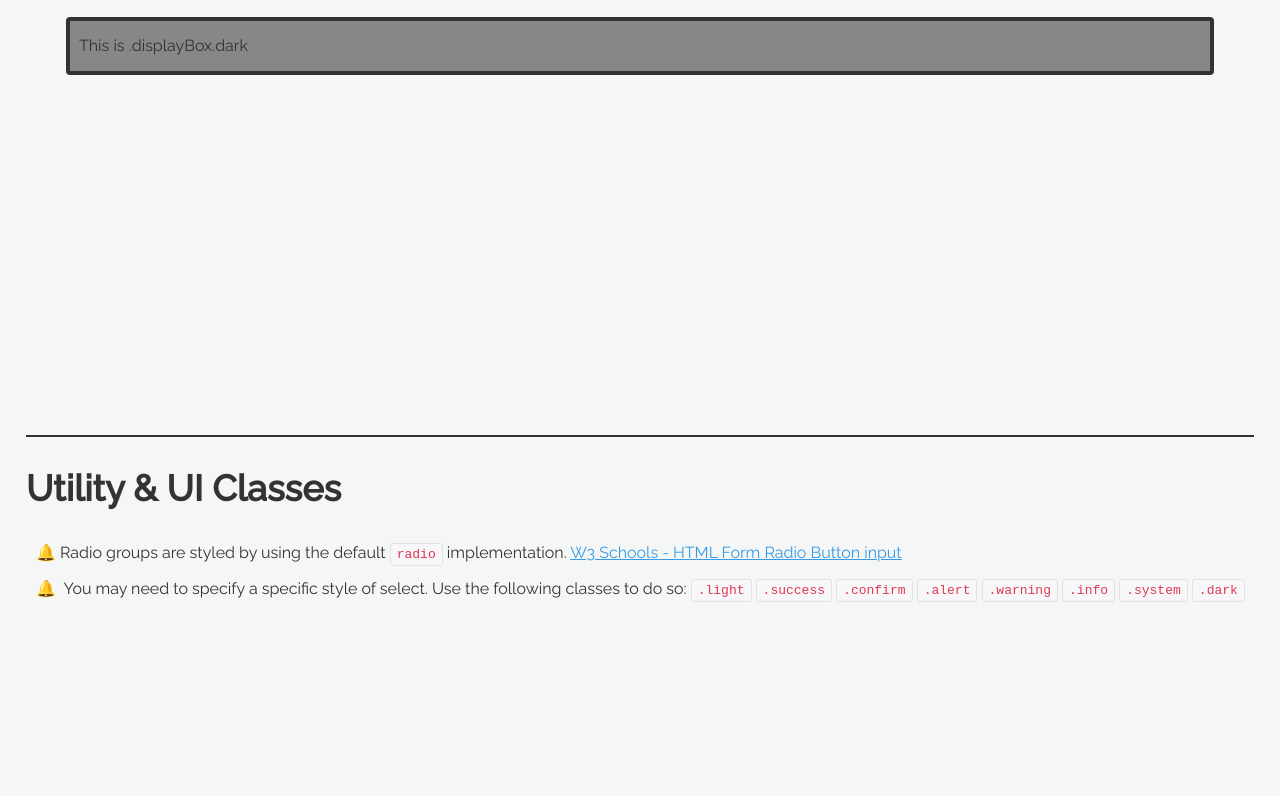
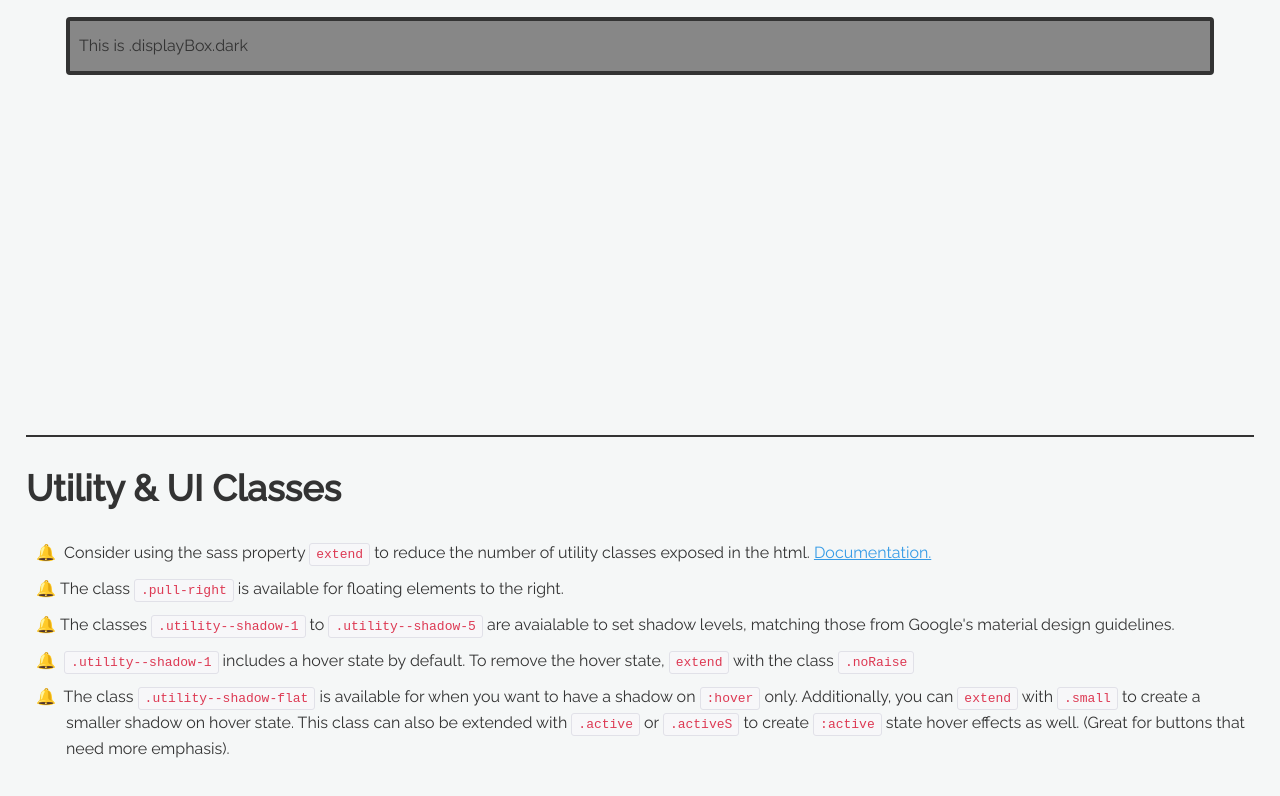
Before and after one commit to B3rry/recruitment-registry-style, a plain HTML site: page index.html in a window 1280 px wide. Shown: the part 9923-10719 px from the top of the page. Before the commit the page ends 10587 px from the top, so only its background shows below. Drawn offline with nearby package versions, Linux system fonts and the light colour scheme.

Commit message:
additionally information about utility classes

```diff
--- a/index.html
+++ b/index.html
@@ -2,7 +2,6 @@
 	<link rel="stylesheet" type="text/css" href="./css/style-presentation.css">
 	<script src="https://ajax.googleapis.com/ajax/libs/jquery/3.1.1/jquery.min.js"></script>
 </head>
-
 <body>
 	<h1>Recruitment Registry Style Guide</h1>
 	<span>Last updated on <time>October 31st, 2016</time></span>
@@ -29,8 +28,6 @@
 				});
 		</script>
 	</div>
-
-
 	<section id="colors">
 		<hr>
 		<h2 style="display:block;">Colors</h2>
@@ -492,7 +489,6 @@
 					</form>
 				</figure>
 			</section>
-
 			<section id="checkboxes">
 				<hr>
 				<h2 style="display:block;">Checkboxes</h2>
@@ -503,7 +499,6 @@
 
 				</figure>
 			</section>
-
 			<section id="displayboxes">
 				<hr>
 				<h2 style="display:block;">Display Boxes (Alerts/Notifications)</h2>
@@ -570,21 +565,21 @@
 					</div>
 				</figure>
 			</section>
-
 			<section id="utility">
 				<hr>
 				<h2 style="display:block;">Utility &amp; UI Classes</h2>
 				<ul>
-		<li>Radio groups are styled by using the default <em>radio</em> implementation. <a href="http://www.w3schools.com/html/html_forms.asp">W3 Schools - HTML Form Radio Button input</a></li>
 					<li>
-			You may need to specify a specific style of select. Use the following classes to do so: <em>.light</em> <em>.success</em> <em>.confirm</em> <em>.alert</em> <em>.warning</em> <em>.info</em> <em>.system</em> <em>.dark</em>
+						Consider using the sass property <em>extend</em> to reduce the number of utility classes exposed in the html. <a href="http://sass-lang.com/guide#topic-7">Documentation.</a>
+					</li>
+					<li>The class <em>.pull-right</em> is available for floating elements to the right.</li>
+					<li>The classes <em>.utility--shadow-1</em> to <em>.utility--shadow-5</em> are avaialable to set shadow levels, matching those from Google's material design guidelines.</li>
+					<li>
+						<em>.utility--shadow-1</em> includes a hover state by default. To remove the hover state, <em>extend</em> with the class <em>.noRaise</em>
+					</li>
+					<li>
+						The class <em>.utility--shadow-flat</em> is available for when you want to have a shadow on <em>:hover</em> only. Additionally, you can <em>extend</em> with <em>.small</em> to create a smaller shadow on hover state. This class can also be extended with <em>.active</em> or <em>.activeS</em> to create <em>:active</em> state hover effects as well. (Great for buttons that need more emphasis).
 					</li>
 				</ul>
-
 			</section>
-
-
-
-
-
 		</body>
```
Lines whose indentation alone changed are shown as unchanged.
